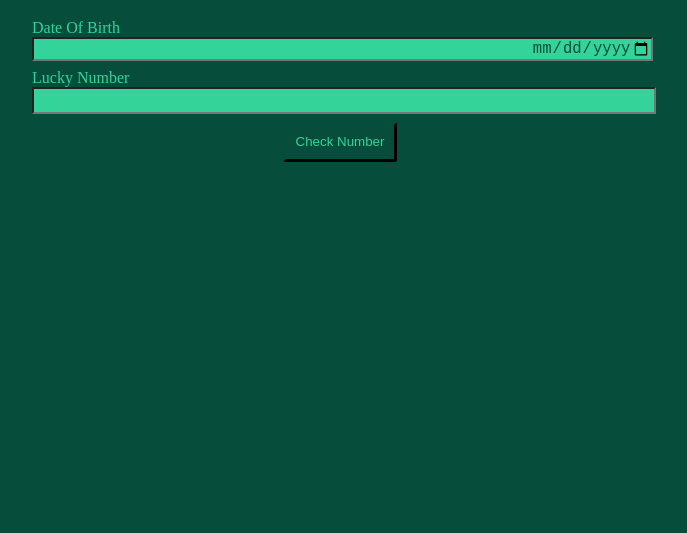
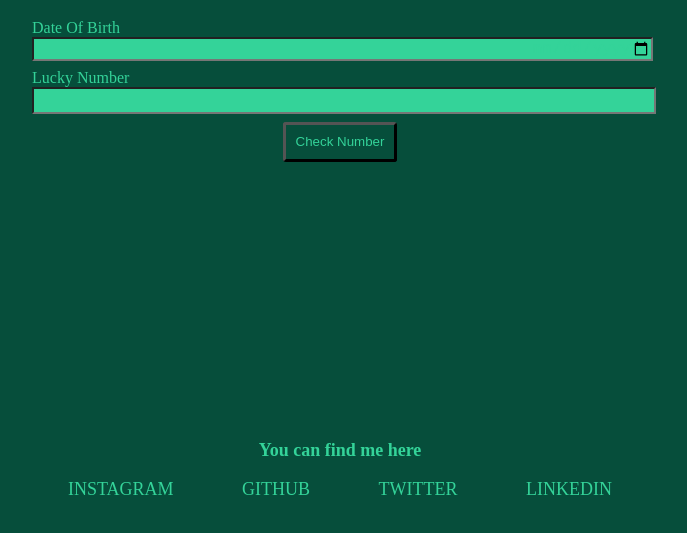
Before and after one commit to ShantamLahane/is-your-birtthday-luckey, a plain HTML site: page index.html in a window 1280 px wide. Shown: the part 85-618 px from the top of the page, without its empty margins (300-987 px from the left). Drawn offline with Linux system fonts and the light colour scheme.

Commit message:
footer added

```diff
--- a/index.html
+++ b/index.html
@@ -21,6 +21,26 @@
           <dive id="output-box" ></dive>
 
      </div>
+
+     <footer class="footer">
+          <div class="footer-header">You can find me here</div>
+          <ul class="social-links list-non-bullet">
+          <li class="list-item-inline">
+               <a class="link" href="https://instagram.com/shantam.lahane">INSTAGRAM</a>
+          </li>
+          <li class="list-item-inline">
+               <a class="link" href="https://github.com/ShantamLahane">GITHUB</a>
+          </li>
+          <li class="list-item-inline">
+               <a class="link" href="https://twitter.com/wusiten_">TWITTER</a>
+          </li>
+          <li class="list-item-inline">
+               <a class="link" href="https://www.linkedin.com/in/shantam-lahane-73b841216">LINKEDIN</a>
+          </li>
+          </ul>
+     </footer>
+
+
      <script src="/app.js"></script>
 </body>
 </html>
--- a/style.css
+++ b/style.css
@@ -1,10 +1,10 @@
 :root {
-     --primery-green-blue: #064E3B;
+     --primery-green: #064E3B;
      --secondery-green: #34D399;
 }
 
 body {
-     background-color: var(--primery-green-blue);
+     background-color: var(--primery-green);
      color: var(--secondery-green);
      padding: 1rem;
 }
@@ -37,7 +37,7 @@ input {
 
 #lucky-number {
      background-color: var(--secondery-green);
-     color: var(--primery-green-blue);
+     color: var(--primery-green);
      text-align: end;
      font-size: large;
 }
@@ -48,7 +48,6 @@ input {
      display: block;
      background: transparent;
      color: var(--secondery-green);
-     border-color: var(--primery-green-blue);
      border-width: medium;
      padding: 0.6rem;
      border-radius: 3px;
@@ -56,5 +55,50 @@ input {
 }
 
 #output-box {
-     font-size: larger;
+     font-size: x-large;
+     margin: auto;
 }
+
+
+.link {
+     text-decoration: none;
+     padding: 0.5rem 1rem;
+}
+
+.list-non-bullet {
+     list-style: none;
+}
+
+.list-item-inline {
+     display: inline;
+     padding: 0rem 1rem;
+}
+
+
+.footer {
+     color: var(--secondery-green);
+     padding: 1rem 05rem;
+     text-align: center;
+     font-size: large;
+     margin-top:20% ;
+  }
+
+  .footer .link {
+       color: var(--secondery-green);
+       font-size: large;
+  }
+
+  .footer .social-link {
+       font-size: larger;
+  }
+
+  .footer ul {
+       padding-inline-start: 0px;
+  }
+
+  .footer .footer-header {
+       font-weight: bolder;
+       font-size: large;
+       color: var(--secondery-green);
+       padding-top: 1rem;
+  }
```
